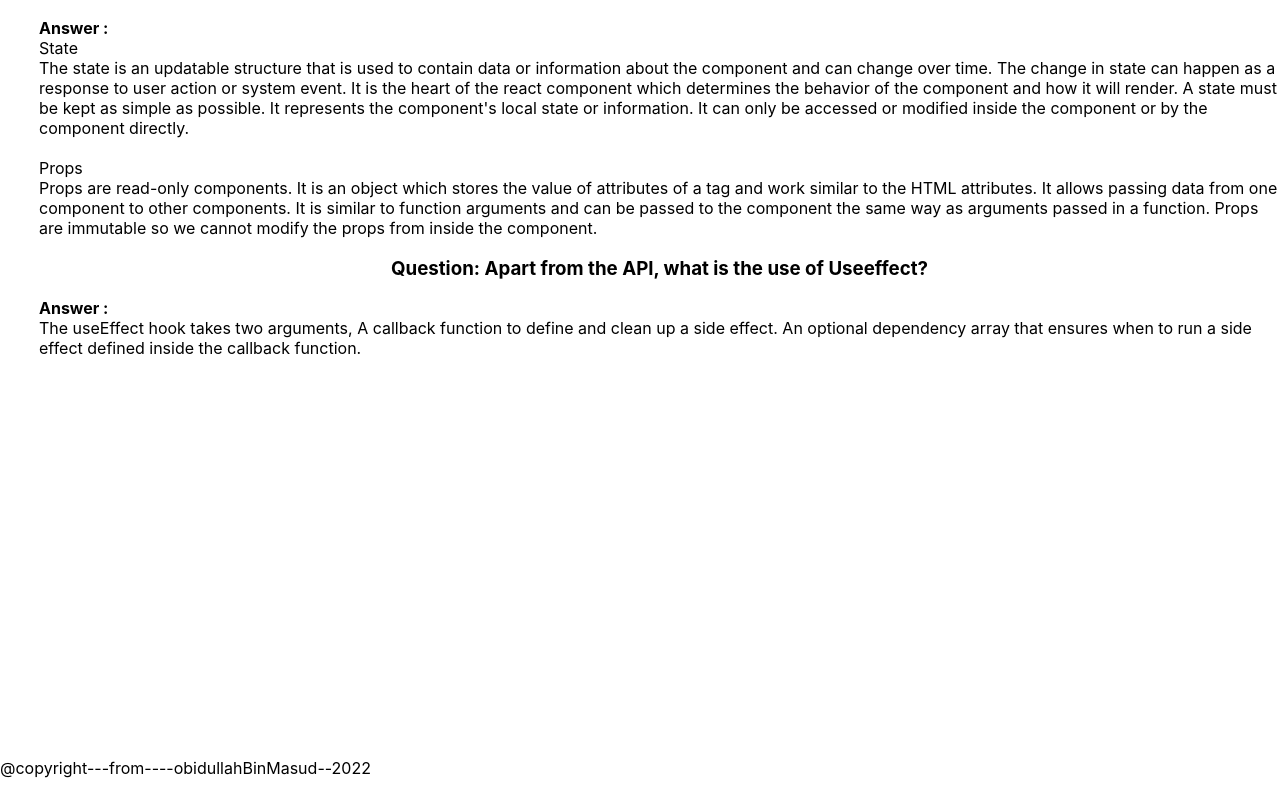
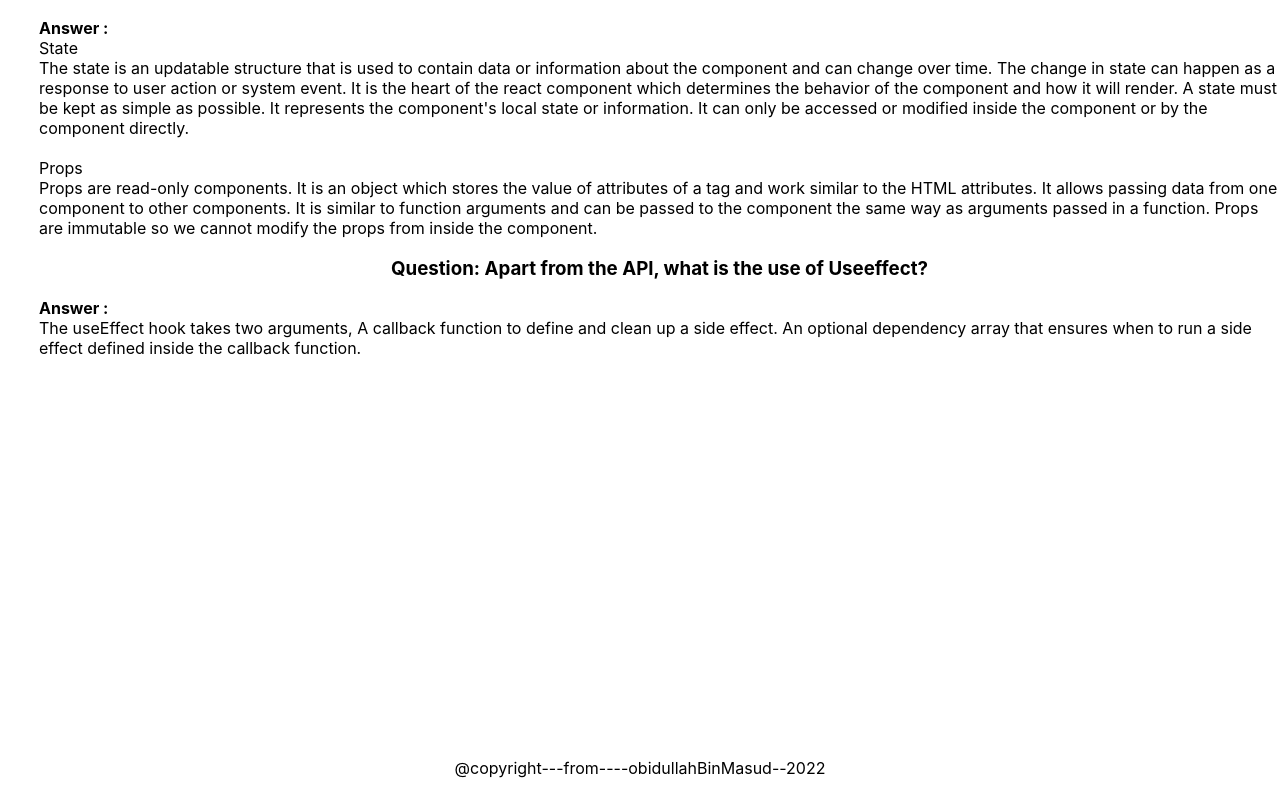
Before and after one commit to constobidullah/practice-project-8, a React (Create React App) app: page / in a window 1280 px wide. Shown: the part 3272-4066 px from the top of the page. Built offline with nearby package versions, Linux system fonts and the light colour scheme.

Commit message:
footer text center here

```diff
--- a/src/component/Footer/Footer.css
+++ b/src/component/Footer/Footer.css
@@ -0,0 +1,3 @@
+.footer-part p{
+    text-align: center;
+}
```
